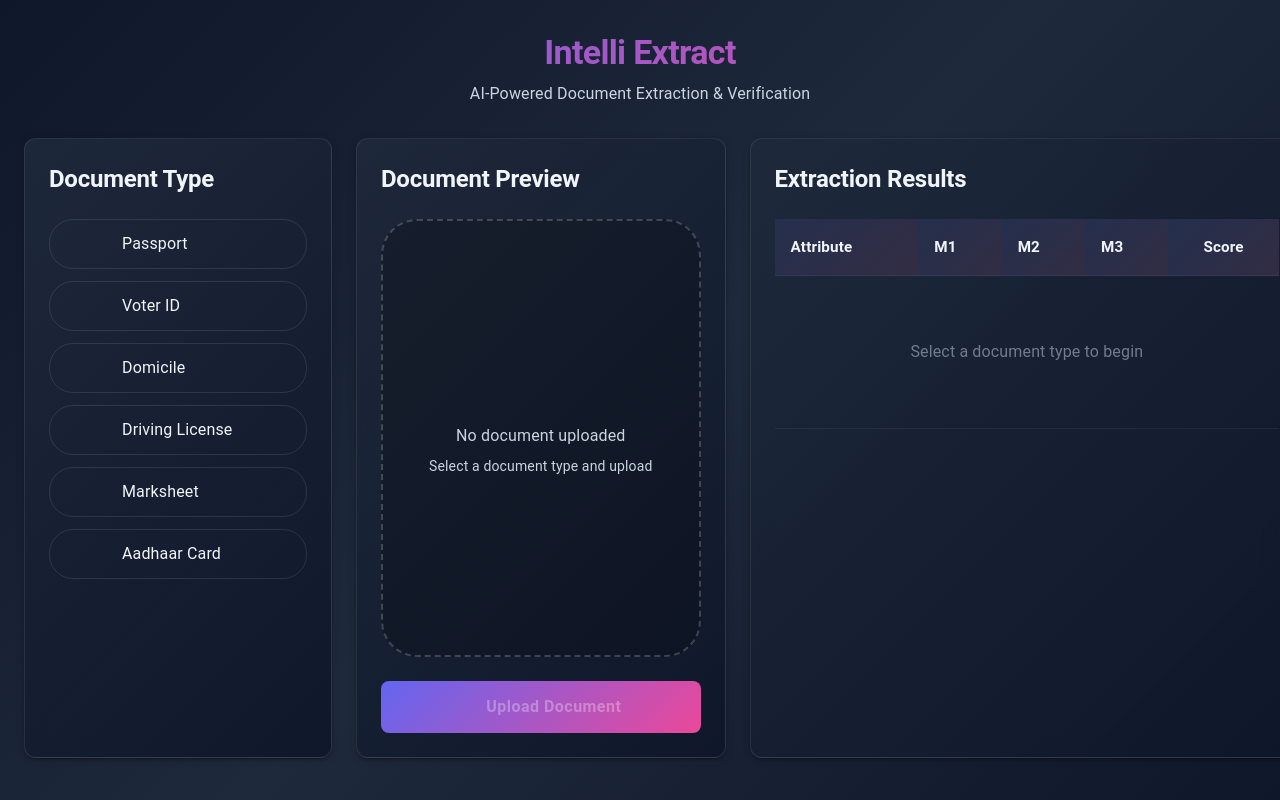
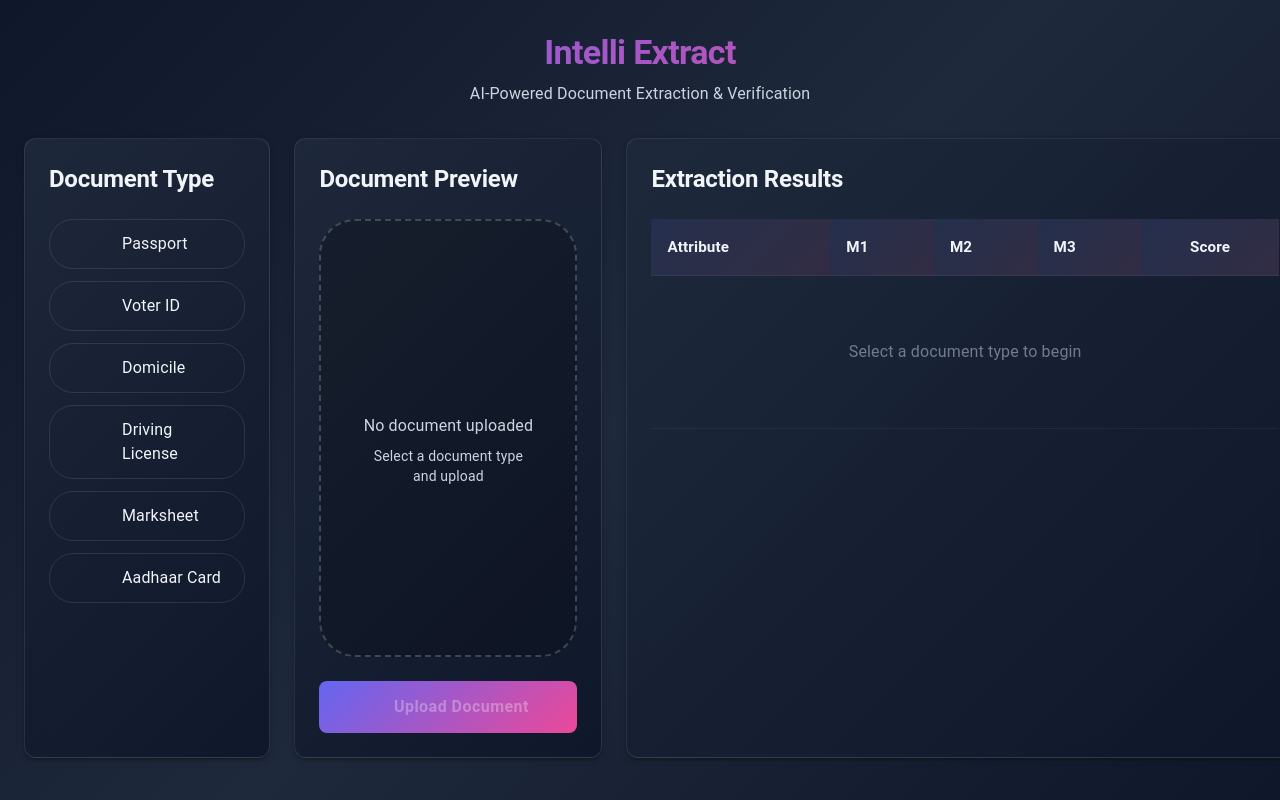
Before and after one commit to Meghalakhwan02/Intelli-Extract, a React (Vite) app: page / in a window 1280 px wide. Built offline with nearby package versions, Linux system fonts and the light colour scheme; some icons are missing.

Commit message:
update table

```diff
--- a/src/App.tsx
+++ b/src/App.tsx
@@ -100,7 +100,7 @@ function App() {
             }}
           >
             {/* Left Panel - Document Type Selector */}
-            <Box sx={{ flex: { xs: '1 1 auto', md: '0 0 25%' } }}>
+            <Box sx={{ flex: { xs: '1 1 auto', md: '0 0 20%' } }}>
               <motion.div
                 initial={{ opacity: 0, x: -30 }}
                 animate={{ opacity: 1, x: 0 }}
@@ -112,7 +112,7 @@ function App() {
             </Box>
 
             {/* Center Panel - Upload & Preview */}
-            <Box sx={{ flex: { xs: '1 1 auto', md: '0 0 30%' } }}>
+            <Box sx={{ flex: { xs: '1 1 auto', md: '0 0 25%' } }}>
               <motion.div
                 initial={{ opacity: 0, y: 30 }}
                 animate={{ opacity: 1, y: 0 }}
@@ -129,7 +129,7 @@ function App() {
             </Box>
 
             {/* Right Panel - Extraction Table */}
-            <Box sx={{ flex: { xs: '1 1 auto', md: '0 0 45%' } }}>
+            <Box sx={{ flex: { xs: '1 1 auto', md: '0 0 55%' } }}>
               <motion.div
                 initial={{ opacity: 0, x: 30 }}
                 animate={{ opacity: 1, x: 0 }}
--- a/src/components/ExtractionTable.tsx
+++ b/src/components/ExtractionTable.tsx
@@ -50,7 +50,7 @@ export default function ExtractionTable({ selectedType, data = [], isLoading = f
                 Extraction Results
             </Typography>
 
-            <TableContainer sx={{ flex: 1, overflow: 'auto', maxHeight: '60%', mb: rawText ? 3 : 0 }}>
+            <TableContainer sx={{ flex: 1, overflow: 'auto', maxHeight: '70%', mb: rawText ? 3 : 0 }}>
                 <Table stickyHeader>
                     <TableHead>
                         <TableRow>
@@ -203,7 +203,7 @@ export default function ExtractionTable({ selectedType, data = [], isLoading = f
                         borderRadius: 2,
                         background: 'rgba(15, 23, 42, 0.6)',
                         border: '1px solid rgba(99, 102, 241, 0.3)',
-                        maxHeight: '35%',
+                        maxHeight: '25%',
                         overflow: 'auto',
                     }}
                 >
```
